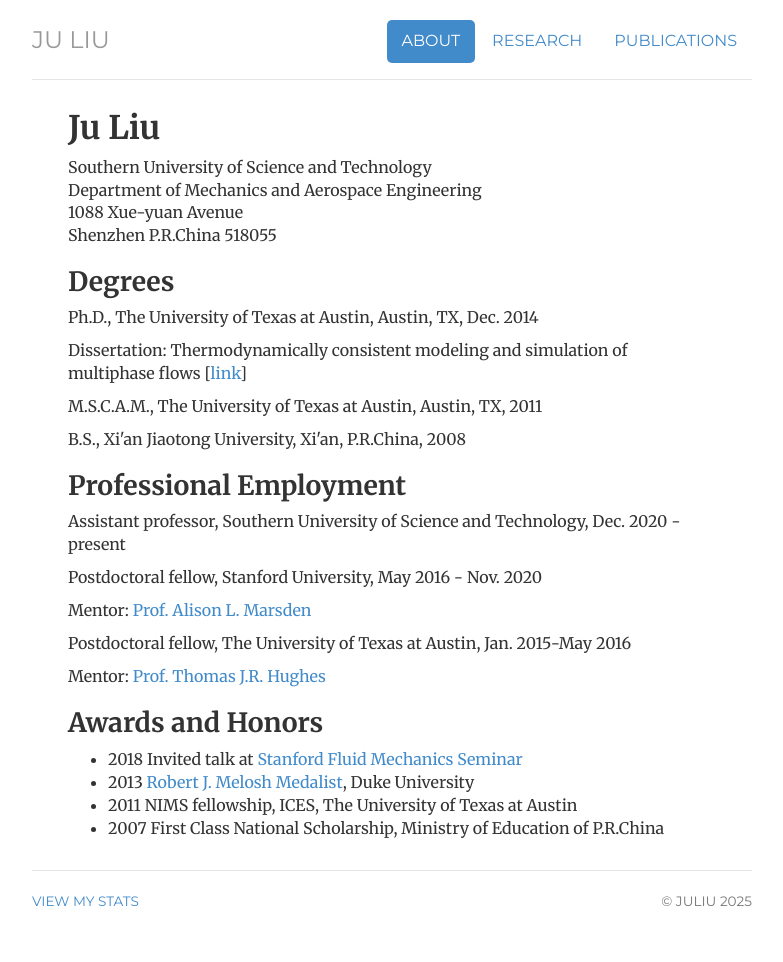
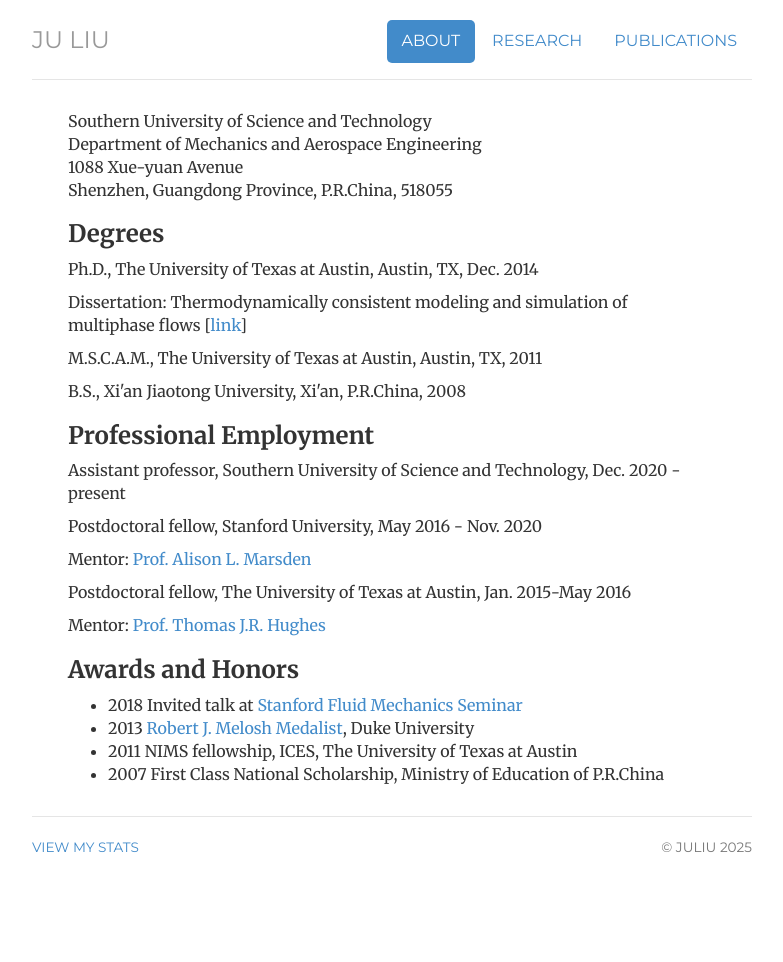
Before and after one commit to ju-liu/ju-liu.github.io, a Jekyll site: the page built from about/index.html, in a window 1280 px wide. Shown: the whole page, without its empty margins (248-1031 px from the left). Built offline with Jekyll 4.4.1, drawn with Linux system fonts in a browser that asks for light colours; nearby versions of some CDN libraries; library files that are not in the unit come from our copies; comment, search, counter and statistics services are not loaded; after the commit the page ends 908 px from its top, so only the background shows below that.

Commit message:
Change headings from h2 to h3 in index.html

```diff
--- a/about/index.html
+++ b/about/index.html
@@ -11,30 +11,29 @@
   <!-- <a href="/files/CV.pdf" class="btn btn-default pull-right"
        title="Download CV as PDF">Download CV</a> -->
   <div itemscope itemtype="http://data-vocabulary.org/Person">
-    <span itemprop="name"><h1>Ju Liu</h1></span>
     <address>
       <span itemprop="affiliation">Southern University of Science and Technology<br></span>
       <span itemprop="affiliation">Department of Mechanics and Aerospace Engineering<br></span>
       1088 Xue-yuan Avenue<br>
-      Shenzhen P.R.China 518055<br>
+      Shenzhen, Guangdong Province, P.R.China, 518055<br>
     </address>
   </div>
 
-  <h2>Degrees</h2>
+  <h3>Degrees</h3>
   <p>Ph.D., The University of Texas at Austin, Austin, TX, Dec. 2014</p>
   <p>Dissertation: Thermodynamically consistent modeling and simulation of multiphase flows [<a href="https://repositories.lib.utexas.edu/handle/2152/28353"
       title="Thermodynamically consistent modeling and simulation of multiphase flows">link</a>]</p>
   <p>M.S.C.A.M., The University of Texas at Austin, Austin, TX, 2011</p>
   <p>B.S., Xi'an Jiaotong University, Xi'an, P.R.China, 2008<br></p>
 
-  <h2>Professional Employment</h2>
+  <h3>Professional Employment</h3>
   <p>Assistant professor, Southern University of Science and Technology, Dec. 2020 - present</p>
   <p>Postdoctoral fellow, Stanford University, May 2016 - Nov. 2020</p>
   <p>Mentor: <a href="http://web.stanford.edu/~amarsden/MarsdenLab/Home.html">Prof. Alison L. Marsden</a></p>
   <p>Postdoctoral fellow, The University of Texas at Austin, Jan. 2015-May 2016</p>
   <p>Mentor: <a href="http://users.ices.utexas.edu/~hughes">Prof. Thomas J.R. Hughes</a></p>
 
-  <h2>Awards and Honors</h2>
+  <h3>Awards and Honors</h3>
   <ul>
     <li>2018 Invited talk at <a href="/misc/Stanford Fluid Mechanics Seminar-2018-05-08.pdf">Stanford Fluid Mechanics Seminar</a></li>
     <li>2013 <a href="http://cee.duke.edu/about/awards-honors/robert-j-melosh-medal">Robert J. Melosh Medalist</a>, Duke University</li>
@@ -62,7 +61,6 @@
     <li>Teaching Assistant, UT-Austin M361K, Introduction to Real Analysis, Fall 2008</li>
   </ul>
 
-
   <h2>Professional Activities and Service</h2>
   <p><strong>Journal Reviewer</strong></p>
   <ul>
@@ -88,4 +86,6 @@
     <li>Symposium Organizer, Phase Field Modeling of Coupled Problems within the sixth edition of the International Conference on Computational Methods for Coupled Problems in Science and Engineering, Venice, Italy, May 2015</li>
   </ul>
   -->
+
+
 </div>
```
